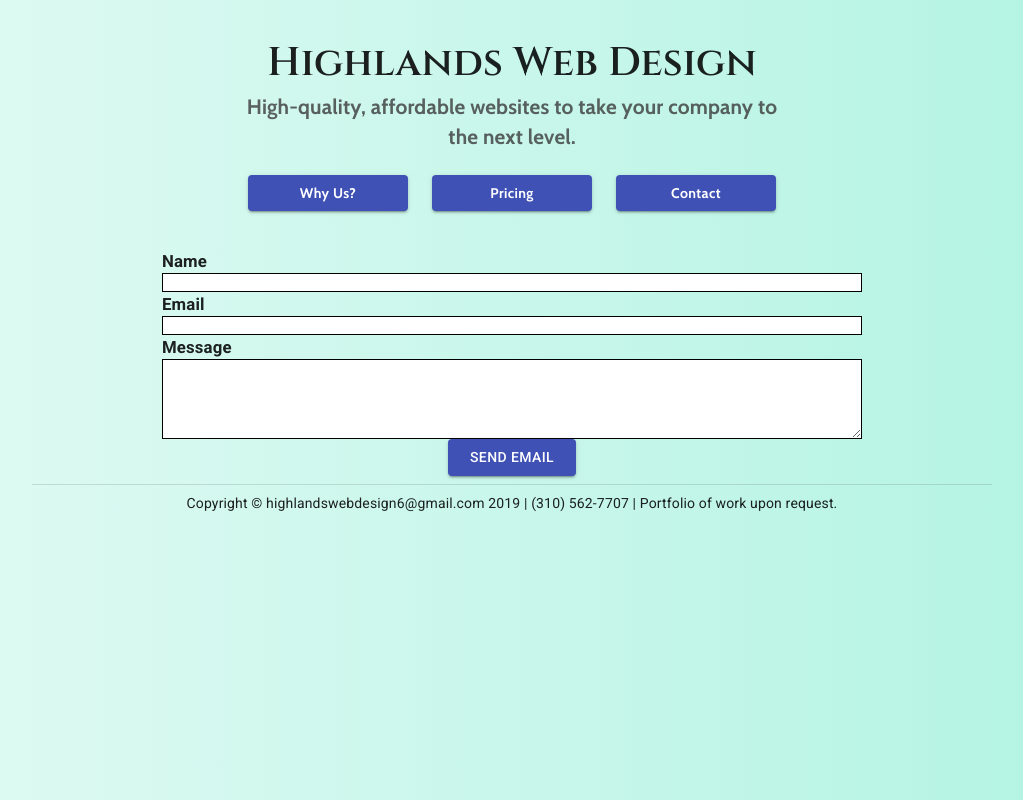
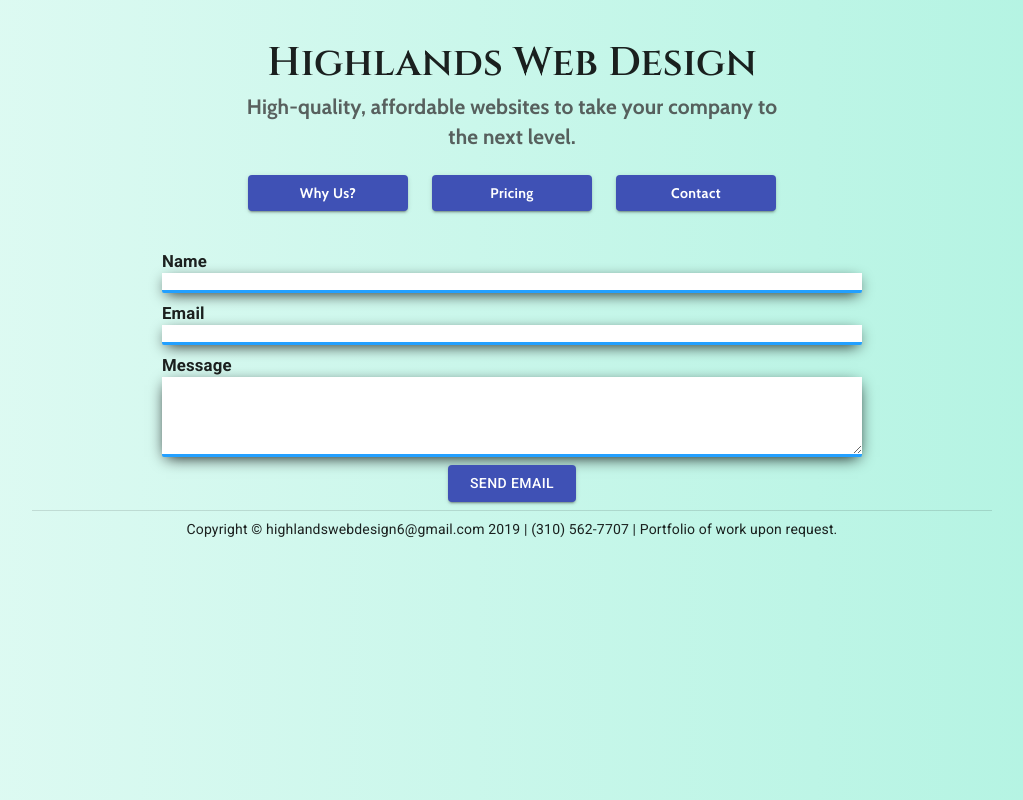
Before and after one commit to HBDUDE/highlands-web-design, a React (Create React App) app: page / in a window 1280 px wide. Both pictures are taken after a click on the button "Contact". Shown: the whole page, without its empty margins (128-1151 px from the left). Built offline with nearby package versions, Linux system fonts and the light colour scheme.

Commit message:
Styled text inputs

```diff
--- a/src/components/HomeUseStyles.js
+++ b/src/components/HomeUseStyles.js
@@ -23,7 +23,7 @@ const useStyles = makeStyles(theme => ({
   footer: {
     borderTop: `1px solid ${theme.palette.divider}`,
     marginTop: theme.spacing(2),
-    paddingTop: theme.spacing(3),
+    paddingTop: theme.spacing(1),
     paddingBottom: theme.spacing(3),
     [theme.breakpoints.up("sm")]: {
       marginTop: theme.spacing(1),
--- a/src/styles/contact-form.scss
+++ b/src/styles/contact-form.scss
@@ -1,5 +1,9 @@
 input, textarea {
-  border: 1px solid black;
+  border: none;
+  border-radius: 0 0 2px 2px;
+  border-bottom: 3px solid rgb(35, 160, 255);
+  -webkit-box-shadow: 0px 4px 30px -30px #000000;
+  box-shadow: 0px 4px 15px -4px #000000;
 }
 
 .success {
@@ -26,7 +30,7 @@ input, textarea {
 }
 
 .form-input {
-  // margin-bottom: 15px;
+  margin-bottom: 8px;
 }
 
 .form-text-area {
```
